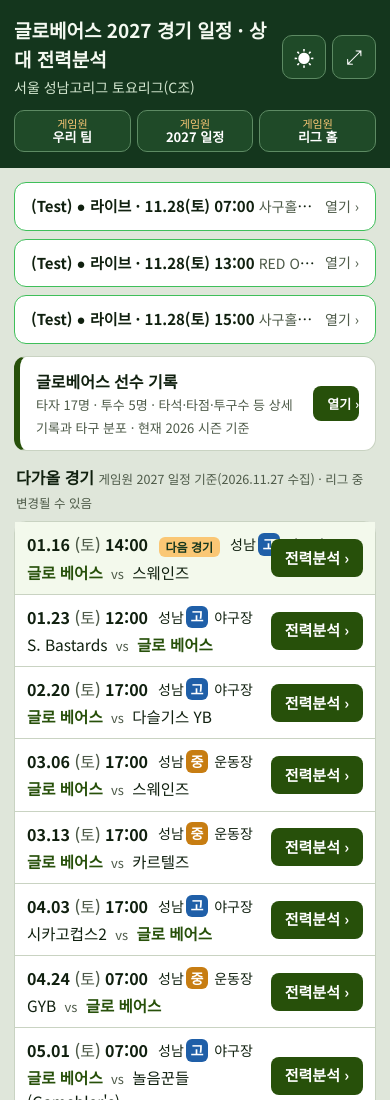
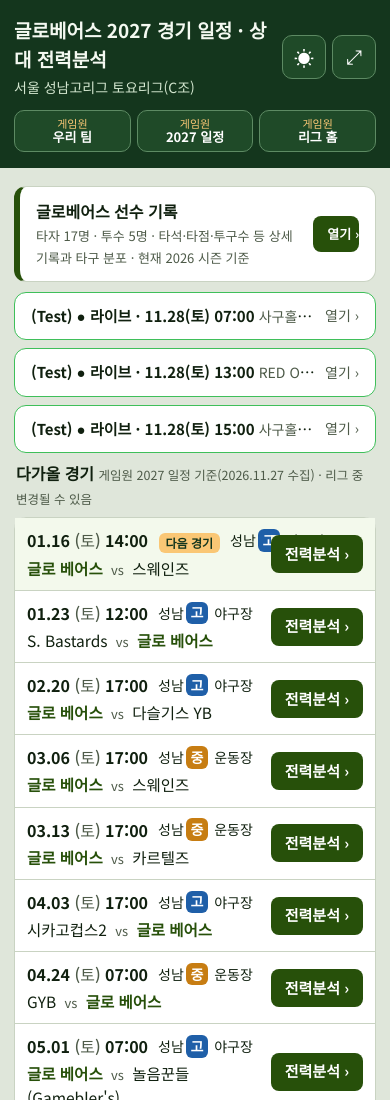
Before and after one commit to DAZZ9137/baseball-G, a plain HTML site: page index.html in a window 390 px wide. Shown: the top 1100 px of the page. Drawn offline with Linux system fonts and the light colour scheme.

Commit message:
메인: 우리 팀 기록 맨 위, 그 아래 라이브
Co-Authored-By: Claude Opus 5.5 <noreply@anthropic.com>
Claude-Session: https://claude.ai/code/session_01MiU2bxi9p7TMxbirvSDMuK

```diff
--- a/index.html
+++ b/index.html
@@ -16,15 +16,15 @@ td.dt .wd{color:var(--sub);font-weight:500}.gk{display:inline-grid;place-items:c
 :root[data-theme=light]{color-scheme:light}:root[data-theme=dark]{color-scheme:dark}.thm{margin-left:auto;min-height:42px;padding:0 14px;border-radius:999px;border:1px solid #5d8a63;background:#1f4a28;color:#fff;font:inherit;font-weight:500;cursor:pointer}header{display:flex;align-items:center;gap:12px;flex-wrap:wrap}
 @media(max-width:640px){thead{display:none}.wrap{overflow:visible}table,tbody{display:block}tr{display:grid;grid-template-columns:auto 1fr auto;column-gap:10px;row-gap:4px;padding:10px 12px;border-bottom:1px solid var(--line);align-items:center}td{border:0;padding:0;white-space:normal}td.dt{font-size:16px;grid-column:1;grid-row:1}td:nth-child(2){grid-column:2;grid-row:1;font-size:14px;white-space:nowrap}td:nth-child(3){grid-column:1 / span 2;grid-row:2;font-size:15.5px}td.ac{grid-column:3;grid-row:1 / span 2}header h1{font-size:19px}}
 tr.next td,tr.next{background:light-dark(#f3f9ec,#1f3424)}.k{font-size:13px;color:var(--sub);margin:10px 2px}
-.team{display:flex;align-items:center;gap:14px;margin:12px 0 14px;background:var(--card);color:var(--ink);border:1px solid var(--line);border-left:6px solid #27500A;border-radius:12px;padding:12px 16px;text-decoration:none}.team b{font-size:16px}.team span{color:var(--sub);font-size:13px}.team .tb{background:#e8f1df;color:#27500A;font-weight:700;border-radius:8px;padding:4px 10px;font-size:13px;white-space:nowrap}.team .go{margin-left:auto;background:#27500A;color:#fff;border-radius:8px;padding:8px 14px;font-weight:700;white-space:nowrap}header .hl{display:flex;gap:6px;flex-wrap:wrap;margin-left:auto}header .hl a{display:inline-flex;flex-direction:column;align-items:center;justify-content:center;min-width:76px;height:44px;padding:0 12px;border-radius:10px;border:1px solid #5d8a63;background:#1f4a28;color:#fff;text-decoration:none;font-size:14px;font-weight:700;line-height:1.15;white-space:nowrap}header .hl a::before{content:'게임원';color:#fac775;font-weight:500;font-size:11px}@media(max-width:640px){header>div:first-child{flex:1 1 0;min-width:0}.team .tb{display:none}header .hl{order:3;width:100%;margin-left:0}header .hl a{height:42px;font-size:13px;padding:0 10px;flex:1}}
+.team{display:flex;align-items:center;gap:14px;margin:4px 0 10px;background:var(--card);color:var(--ink);border:1px solid var(--line);border-left:6px solid #27500A;border-radius:12px;padding:12px 16px;text-decoration:none}.team b{font-size:16px}.team span{color:var(--sub);font-size:13px}.team .tb{background:#e8f1df;color:#27500A;font-weight:700;border-radius:8px;padding:4px 10px;font-size:13px;white-space:nowrap}.team .go{margin-left:auto;background:#27500A;color:#fff;border-radius:8px;padding:8px 14px;font-weight:700;white-space:nowrap}header .hl{display:flex;gap:6px;flex-wrap:wrap;margin-left:auto}header .hl a{display:inline-flex;flex-direction:column;align-items:center;justify-content:center;min-width:76px;height:44px;padding:0 12px;border-radius:10px;border:1px solid #5d8a63;background:#1f4a28;color:#fff;text-decoration:none;font-size:14px;font-weight:700;line-height:1.15;white-space:nowrap}header .hl a::before{content:'게임원';color:#fac775;font-weight:500;font-size:11px}@media(max-width:640px){header>div:first-child{flex:1 1 0;min-width:0}.team .tb{display:none}header .hl{order:3;width:100%;margin-left:0}header .hl a{height:42px;font-size:13px;padding:0 10px;flex:1}}
 h2.sec{font-size:16px;margin:6px 2px 8px}.ib{display:inline-grid;place-items:center;width:44px;height:44px;border-radius:10px;border:1px solid #5d8a63;background:#1f4a28;color:#fff;font-size:20px;cursor:pointer;padding:0}.nb{display:inline-block;margin-left:6px;background:#fac775;color:#14361d;border-radius:6px;padding:1px 7px;font-size:12px;font-weight:700;vertical-align:middle}details.done{margin-top:12px}details.done summary{cursor:pointer;font-weight:700;font-size:16px;padding:10px 2px}details.done .k2{font-size:12.5px;color:var(--sub);font-weight:500}tr.past td{opacity:.6}
 .sample{display:flex;justify-content:space-between;align-items:center;gap:10px;margin-top:14px;background:var(--card);border:1px dashed var(--line);border-radius:12px;padding:14px 16px;color:inherit;text-decoration:none}.sample span{color:var(--sub);font-size:14px}
 </style></head><body>
 <header><div><h1>글로베어스 2027 경기 일정 · 상대 전력분석</h1><p>서울 성남고리그 토요리그(C조)</p></div><div class="hl"><a href="https://www.gameone.kr/club/?club_idx=25486" target="_blank" rel="noopener">우리 팀</a><a href="https://www.gameone.kr/club/info/schedule/table?club_idx=25486&season=2027" target="_blank" rel="noopener">2027 일정</a><a href="https://www.gameone.kr/league/?lig_idx=10894" target="_blank" rel="noopener">리그 홈</a></div><div style="display:flex;gap:6px"><button class="ib" id="thm" aria-label="화면 밝기 전환">☀</button><button class="ib" id="fsb" aria-label="전체화면 전환">⤢</button></div></header>
 <main>
 
+<a class="team" href="glo.html"><span class="tb">우리 팀</span><div><b>글로베어스 선수 기록</b><br><span>타자 17명 · 투수 5명 · 타석·타점·투구수 등 상세 기록과 타구 분포 · 현재 2026 시즌 기준</span></div><span class="go">열기 ›</span></a>
 <a class="sample" href="live07.html" style="border-color:#3fbf5a;border-style:solid;padding:12px 16px;margin:0 0 8px"><div style="white-space:nowrap;overflow:hidden;text-overflow:ellipsis;min-width:0"><b>(Test) ● 라이브 · 11.28(토) 07:00</b> <span>사구홀릭 vs 놀음꾼들</span></div><span style="flex-shrink:0">열기 ›</span></a><a class="sample" href="live13.html" style="border-color:#3fbf5a;border-style:solid;padding:12px 16px;margin:0 0 8px"><div style="white-space:nowrap;overflow:hidden;text-overflow:ellipsis;min-width:0"><b>(Test) ● 라이브 · 11.28(토) 13:00</b> <span>RED ONE vs 놀음꾼들</span></div><span style="flex-shrink:0">열기 ›</span></a><a class="sample" href="live15.html" style="border-color:#3fbf5a;border-style:solid;padding:12px 16px;margin:0 0 8px"><div style="white-space:nowrap;overflow:hidden;text-overflow:ellipsis;min-width:0"><b>(Test) ● 라이브 · 11.28(토) 15:00</b> <span>사구홀릭 vs 놀음꾼들</span></div><span style="flex-shrink:0">열기 ›</span></a>
-<a class="team" href="glo.html"><span class="tb">우리 팀</span><div><b>글로베어스 선수 기록</b><br><span>타자 17명 · 투수 5명 · 타석·타점·투구수 등 상세 기록과 타구 분포 · 현재 2026 시즌 기준</span></div><span class="go">열기 ›</span></a>
 <h2 class="sec">다가올 경기 <span style="font-weight:400;font-size:12.5px;color:var(--sub)">게임원 2027 일정 기준(2026.11.27 수집) · 리그 중 변경될 수 있음</span></h2>
 <div class="wrap"><table><thead><tr><th>일시</th><th>구장</th><th>게임 <span style="font-weight:400;font-size:12.5px">(선공 vs 후공)</span></th><th>전력분석</th></tr></thead><tbody>
 <tr data-ts="2027-01-16T14:00:00+09:00"><td class="dt">01.16 <span class="wd">(토)</span> 14:00</td><td>성남<span class="gk go2">고</span> 야구장</td><td><span class="tm us">글로 베어스</span> <span class="vs">vs</span> <span class="tm">스웨인즈</span></td><td class="ac"><a class="go" href="swains.html">전력분석 ›</a></td></tr>
```
